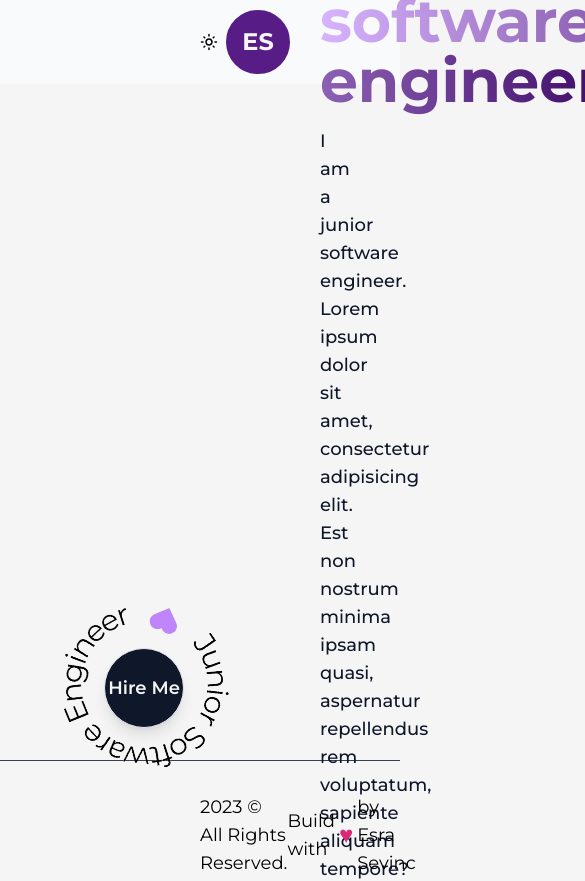
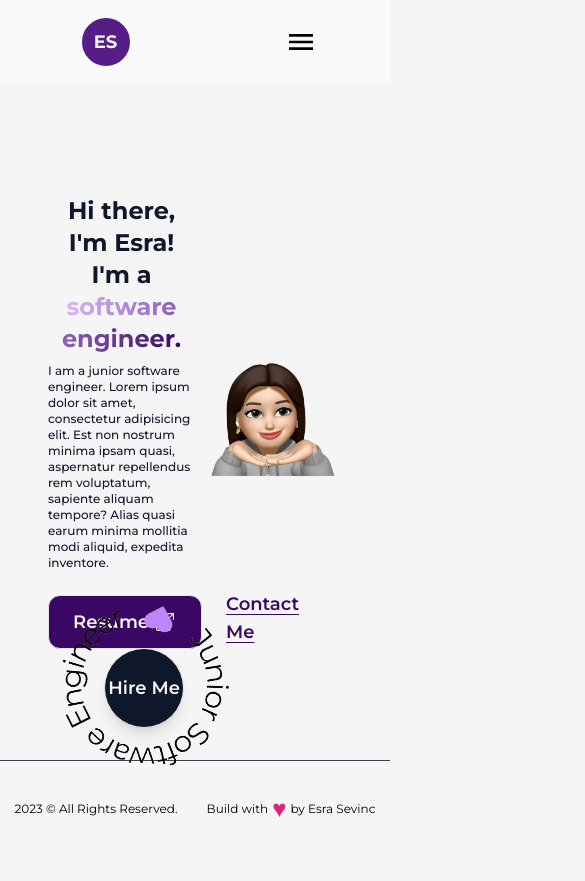
Before and after one commit to esrasevinc/portfolio-next-app, a Next.js app: page / in a window 390 px wide. Shown: the top 881 px of the page, 585 px wide, since content can reach past the window. After the commit the page ends 857 px from the top, so only its background shows below. Built offline with nearby package versions, Linux system fonts and the light colour scheme.

Commit message:
navbar responsive

```diff
--- a/app/components/Footer.tsx
+++ b/app/components/Footer.tsx
@@ -3,8 +3,8 @@ import React from 'react'
 const Footer = () => {
   return (
     <>
-    <footer className='w-full border-t border-solid border-gray-700 dark:border-light px-[200px] font-base text-lg'>
-        <div className='py-8 flex items-center justify-between dark:text-light'>
+    <footer className='w-full border-t border-solid border-gray-700 dark:border-light  font-base text-lg md:text-sm xs:text-xs'>
+        <div className='py-8 flex items-center justify-around dark:text-light'>
             <span>{new Date().getFullYear()} &copy; All Rights Reserved. </span>
             <div className='flex items-center'>
                 Build with <span className='text-pink-600 dark:text-pink-400 text-2xl px-1'>&hearts; </span>
--- a/app/components/HireMe.tsx
+++ b/app/components/HireMe.tsx
@@ -10,7 +10,6 @@ import useThemeSwitcher from './hooks/useThemeSwitcher'
 const HireMe = () => {
 
   const { mode, setMode } = useThemeSwitcher()
-
 
 
   return (
--- a/app/components/Logo.tsx
+++ b/app/components/Logo.tsx
@@ -13,7 +13,7 @@ const Logo = () => {
     <div className='flex items-center justify-center m-2'>
         <MotionLink
         href='/'
-        className='w-16 h-16 bg-purple-900 text-light border-2 dark:bg-purple-900 dark:text-light border-purple-900 dark:border-light items-center flex justify-center rounded-full text-2xl font-bold'
+        className='w-16 h-16 lg:w-12 lg:h-12 bg-purple-900 text-light border-2 dark:bg-purple-900 dark:text-light border-purple-900 dark:border-light items-center flex justify-center rounded-full text-2xl lg:text-lg font-bold'
         whileHover={{
             backgroundColor: ['rgb(88 28 135)', 'rgb(59 7 100)', 'rgb(216 180 254)', 'rgb(168 85 247)', 'rgb(126 34 206)', 'rgb(88 28 135)', 'rgb(15 23 42)', 'rgb(59 7 100)', 'rgb(88 28 135)'],
             transition:{duration: 2, repeat: Infinity}
--- a/app/components/Navbar.tsx
+++ b/app/components/Navbar.tsx
@@ -7,6 +7,7 @@ import { usePathname } from 'next/navigation'
 import useThemeSwitcher from './hooks/useThemeSwitcher';
 import { MdDarkMode } from "react-icons/md";
 import { MdOutlineLightMode } from "react-icons/md";
+import { MdOutlineMenu } from "react-icons/md";
 
 
 const Navbar = () => {
@@ -28,15 +29,15 @@ const Navbar = () => {
 
   return (
 
-    <header className='w-full px-[200px] h-[10vh] pt-3 pb-3 font-medium text-lg flex items-center justify-between bg-gray-50 dark:bg-dark'>
-
-        <button className='justify-center items-center hidden lg:flex' onClick={handleClick}>
-          <MdOutlineLightMode />
-        </button>
+    <header className='w-full  h-[10vh] pt-3 pb-3 font-medium text-lg flex items-center justify-around bg-gray-50 dark:bg-dark relative'>
 
         <Logo />
 
-        <div className='lg:hidden'>
+        <button className='justify-center items-center hidden lg:flex' onClick={handleClick}>
+          <MdOutlineMenu className='w-8 h-8 dark:text-light'/>
+        </button>
+
+        <div className='lg:hidden flex items-center justify-between'>
 
         <nav>
           <div className='flex items-center'>
@@ -57,6 +58,28 @@ const Navbar = () => {
         </nav>
         </div>
 
+
+
+        {/* <div className='min-w-[75vw] hidden lg:flex-col lg:flex items-center justify-around fixed top-1/2 left-1/2 -translate-x-1/2 -translate-y-1/2 z-30 bg-dark/90 dark:bg-light/75 rounded-lg backdrop-blur-md py-32'>
+        <nav className='flex flex-col items-center justify-center'>
+
+          <ul>
+            <Link href='/' className={`${normalClass} ${pathName === '/' ? selectedClass : ''}`}>Home</Link>
+            <Link href='/about' className={`${normalClass} ${pathName === '/about' ? selectedClass : ''}`}>About Me</Link>
+            <Link href='/skills' className={`${normalClass} ${pathName === '/skills' ? selectedClass : ''}`}>Skills</Link>
+            <Link href='/education' className={`${normalClass} ${pathName === '/education' ? selectedClass : ''}`}>Education</Link>
+            <Link href='/experience' className={`${normalClass} ${pathName === '/experience' ? selectedClass : ''}`}>Experience</Link>
+            <Link href='/contact' className={`${normalClass} ${pathName === '/contact' ? selectedClass : ''}`}>Contact Me</Link>
+          </ul>
+          <button
+            onClick={handleSwitchMode}
+            className='ml-4 p-1 rounded-full'>
+            {mode === 'dark' ?  <MdOutlineLightMode className='w-10 h-10 font-bold text-light' /> : <MdDarkMode className='w-10 h-10 text-dark' /> }
+          </button>
+
+        </nav>
+        </div> */}
+
     </header>
   )
 }
--- a/app/page.tsx
+++ b/app/page.tsx
@@ -24,14 +24,14 @@ export default function Home() {
 
   return (
     <>
-        <div className='flex items-center w-full justify-between px-80 h-[80vh] text-slate-900 dark:text-light'>
+        <div className='flex items-center w-full justify-between px-60 h-[80vh] xl:px-40 lg:px-28 md:px-20 sm:px-12 text-slate-900 dark:text-light'>
         <div className='w-1/2'>
-            <motion.h1 className='text-6xl font-bold items-center' variants={quote} initial="initial" animate="animate">
+            <motion.h1 className='text-6xl xl:text-5xl lg:text-4xl lg:text-center md:text-3xl sm:text-2xl font-bold items-center' variants={quote} initial="initial" animate="animate">
               Hi there, I'm Esra!
               <br />
               I'm a <span className='bg-gradient-to-r from-purple-300 to-purple-950 text-transparent bg-clip-text'>software engineer.</span>
             </motion.h1>
-            <motion.p className='text-lg font-medium mt-4' initial={{y:50}} whileInView={{y:0}} transition={{duration:0.5, type:'spring'}}>
+            <motion.p className='text-lg font-medium mt-4 md:mt-2 lg:text-sm sm:text-xs' initial={{y:50}} whileInView={{y:0}} transition={{duration:0.5, type:'spring'}}>
                 I am a junior software engineer. Lorem ipsum dolor sit amet, consectetur adipisicing elit. Est non nostrum minima ipsam quasi, aspernatur repellendus rem voluptatum, sapiente aliquam tempore? Alias quasi earum minima mollitia modi aliquid, expedita inventore.
             </motion.p>
             <div className='flex items-center'>
```
